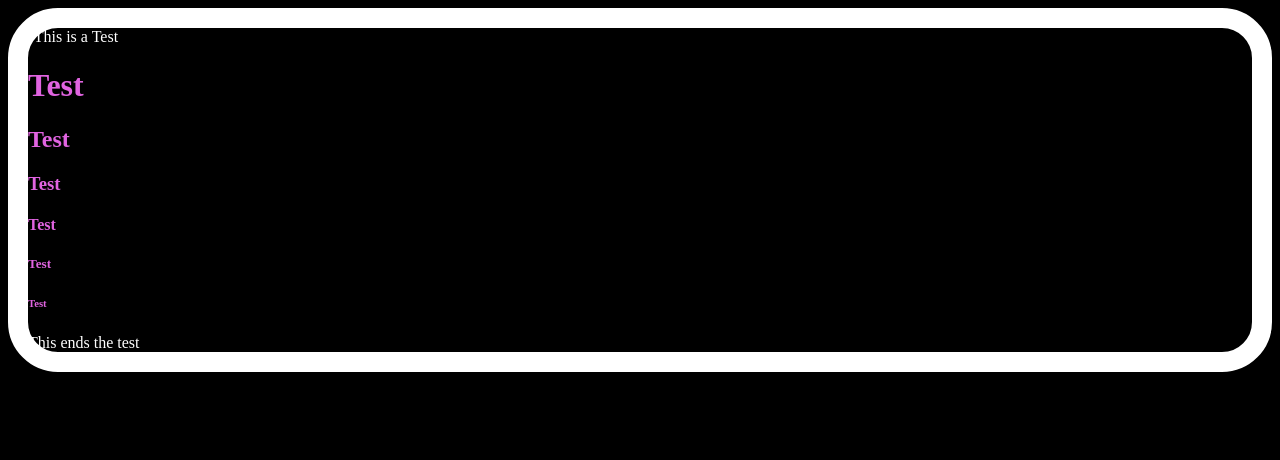
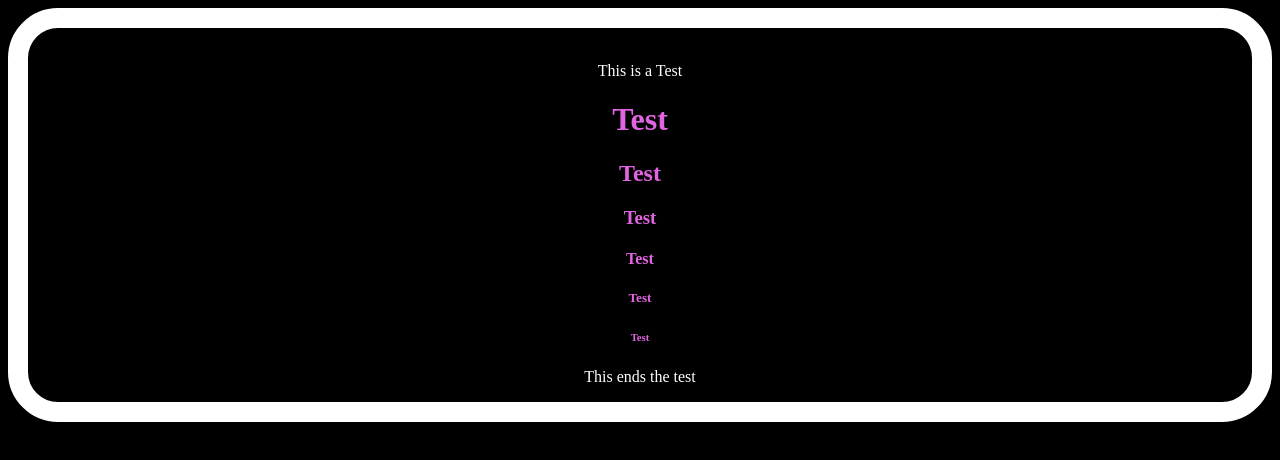
Before and after one commit to Axel-Scythe/solid-spork, a plain HTML site: page index.html in a window 1280 px wide. Drawn offline with Linux system fonts and the light colour scheme.

Commit message:
Add files via upload

```diff
--- a/css/style.css
+++ b/css/style.css
@@ -8,4 +8,12 @@ body{
 
 h1,h2,h3,h4,h5,h6{
 	color: rgba(225,100,225, 150);
+	text-align: center;
 }
+
+/*
+Classes
+*/
+.center{
+	text-align: center;
+}
--- a/index.html
+++ b/index.html
@@ -16,14 +16,14 @@ width="2" height="0">
 <bgsound src="youRepostedInTheWrongNeighborhood.mp3" loop="infinite">
 </noembed>
 
-This is a Test
+<p class="center">This is a Test
 <h1>Test</h1>
 <h2>Test</h2>
 <h3>Test</h3>
 <h4>Test</h4>
 <h5>Test</h5>
 <h6>Test</h6>
-This ends the test
+<p class="center">This ends the test
 
 </body>
 
```
